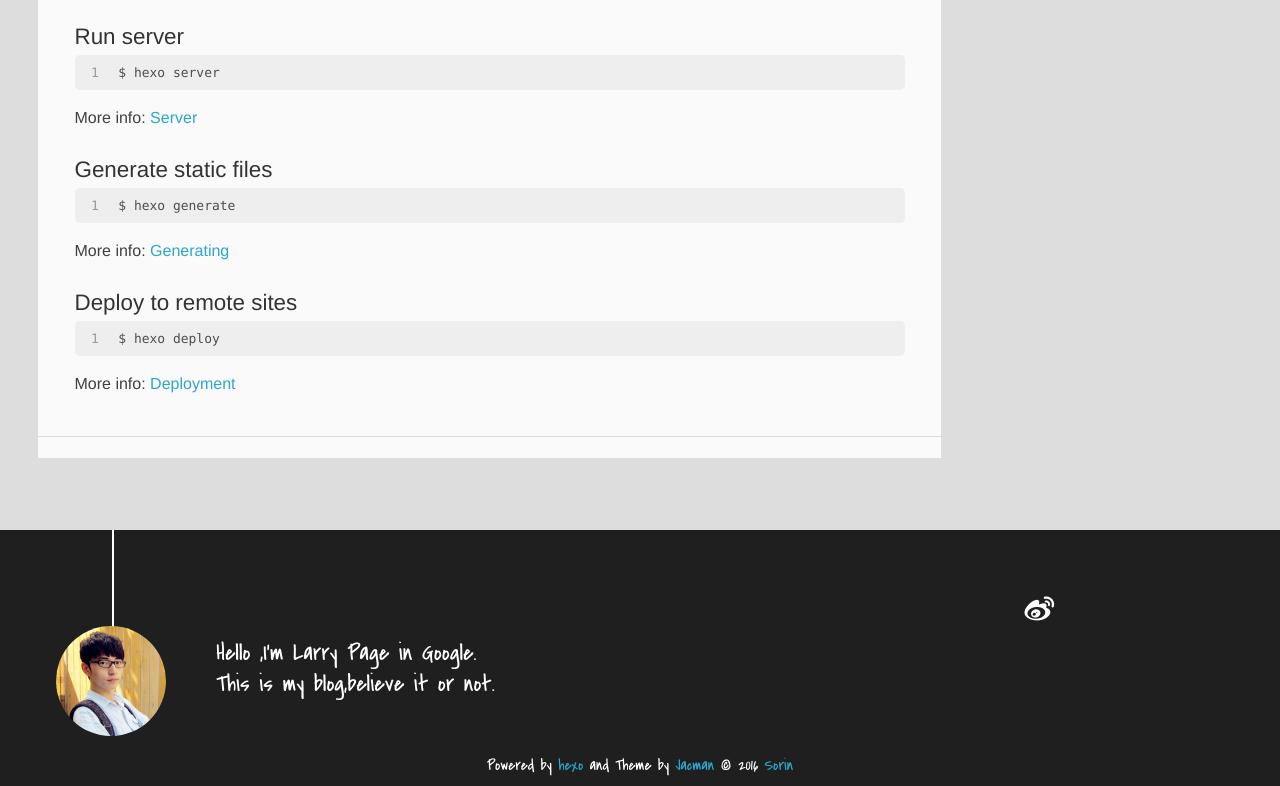
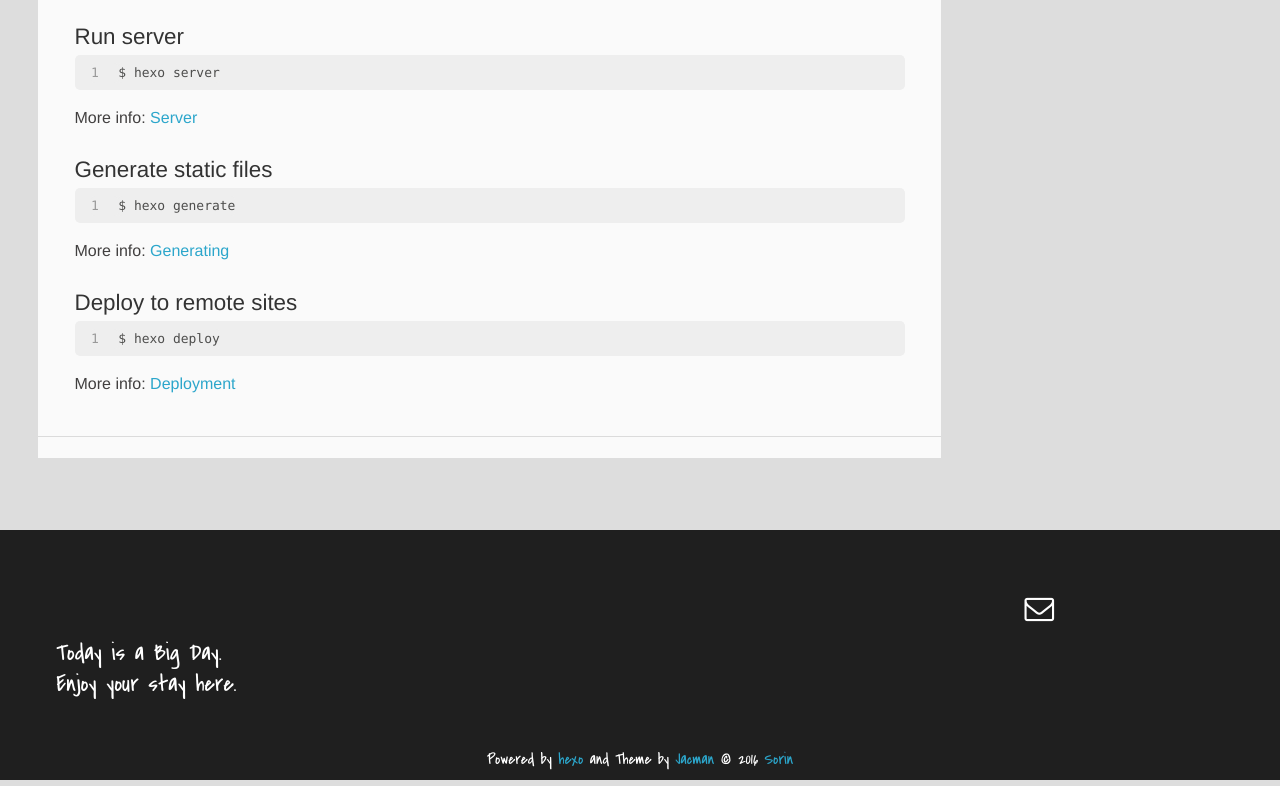
Before and after one commit to SorinChang/SorinChang.github.io, a plain HTML site: page index.html in a window 1280 px wide. Shown: the part 1878-2664 px from the top of the page. Drawn offline with nearby package versions, Linux system fonts and the light colour scheme; some packages are replaced by stand-ins of ours; a script that the page names is missing.

Commit message:
Site updated: 2016-10-02 20:21:26

```diff
--- a/css/style.css
+++ b/css/style.css
@@ -1935,7 +1935,7 @@ footer {
   width: 6.875em;
   height: 6.875em;
   margin: 0 auto;
-  background: no-repeat url("../img/author.jpg") left top;
+  background: no-repeat url("../") left top;
   -webkit-background-size: 6.875em 6.875em;
   -moz-background-size: 6.875em 6.875em;
   background-size: 6.875em 6.875em;
--- a/index.html
+++ b/index.html
@@ -199,53 +199,25 @@
   <p class="asidetitle">Links</p>
     <ul>
 
-          <li>
-
-            	<a href="https://coderq.com" target="_blank" title="一个面向程序员交流分享的新一代社区">码农圈</a>
-
-          </li>
-
-          <li>
-
-            	<a href="http://wuchong.me" target="_blank" title="Jark&#39;s Blog">Jark&#39;s Blog</a>
-
-          </li>
-
     </ul>
 </div>
-
-
-
 
   <div class="rsspart">
 	<a href="/atom.xml" target="_blank" title="rss">RSS</a>
 </div>
-
-  <div class="weiboshow">
-  <p class="asidetitle">Weibo</p>
-    <iframe width="100%" height="119" class="share_self"  frameborder="0" scrolling="no" src="http://widget.weibo.com/weiboshow/index.php?language=&width=0&height=119&fansRow=2&ptype=1&speed=0&skin=9&isTitle=1&noborder=1&isWeibo=0&isFans=0&uid=null&verifier=b3593ceb&dpc=1"></iframe>
-</div>
-
 
 </aside>
 </div>
     </div>
     <footer><div id="footer" >
 
-	<div class="line">
-		<span></span>
-		<div class="author"></div>
-	</div>
-
 
 	<section class="info">
-		<p> Hello ,I&#39;m Larry Page in Google. <br/>
-			This is my blog,believe it or not.</p>
+		<p> Today is a Big Day. <br/>
+			Enjoy your stay here.</p>
 	</section>
 
 	<div class="social-font" class="clearfix">
-
-		<a href="http://weibo.com/2176287895" target="_blank" class="icon-weibo" title="微博"></a>
 
 
 
@@ -255,6 +227,8 @@
 
 
 
+
+		<a href="mailto:Sorin.Chang@gmail.com## e.g. imjark@gmail.com" target="_blank" class="icon-email" title="Email Me"></a>
 
 	</div>
 
```
Also changed, not shown: 2016/10/02/hello-world/index.html (+4 -30 lines), 2016/10/02/text/index.html (+4 -30 lines), archives/2016/10/index.html (+4 -9 lines), archives/2016/index.html (+4 -9 lines), archives/index.html (+4 -9 lines).
